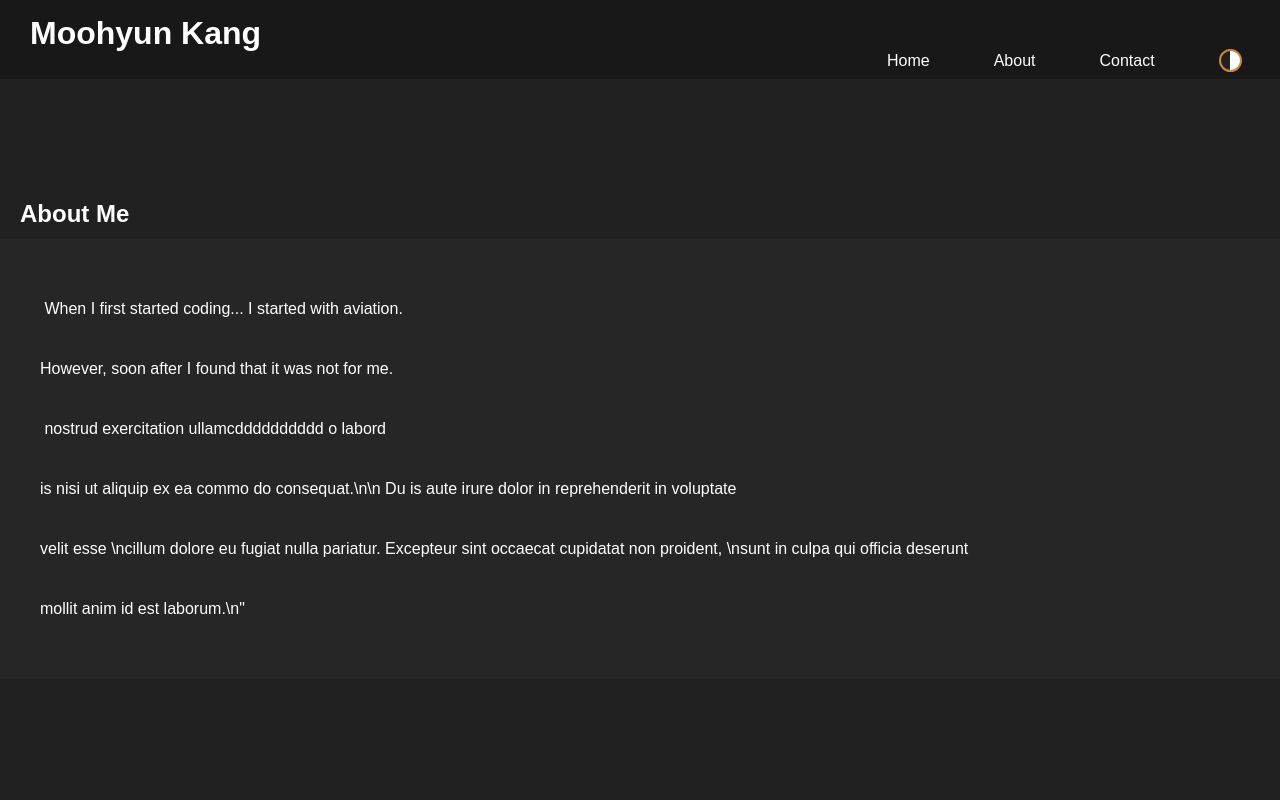
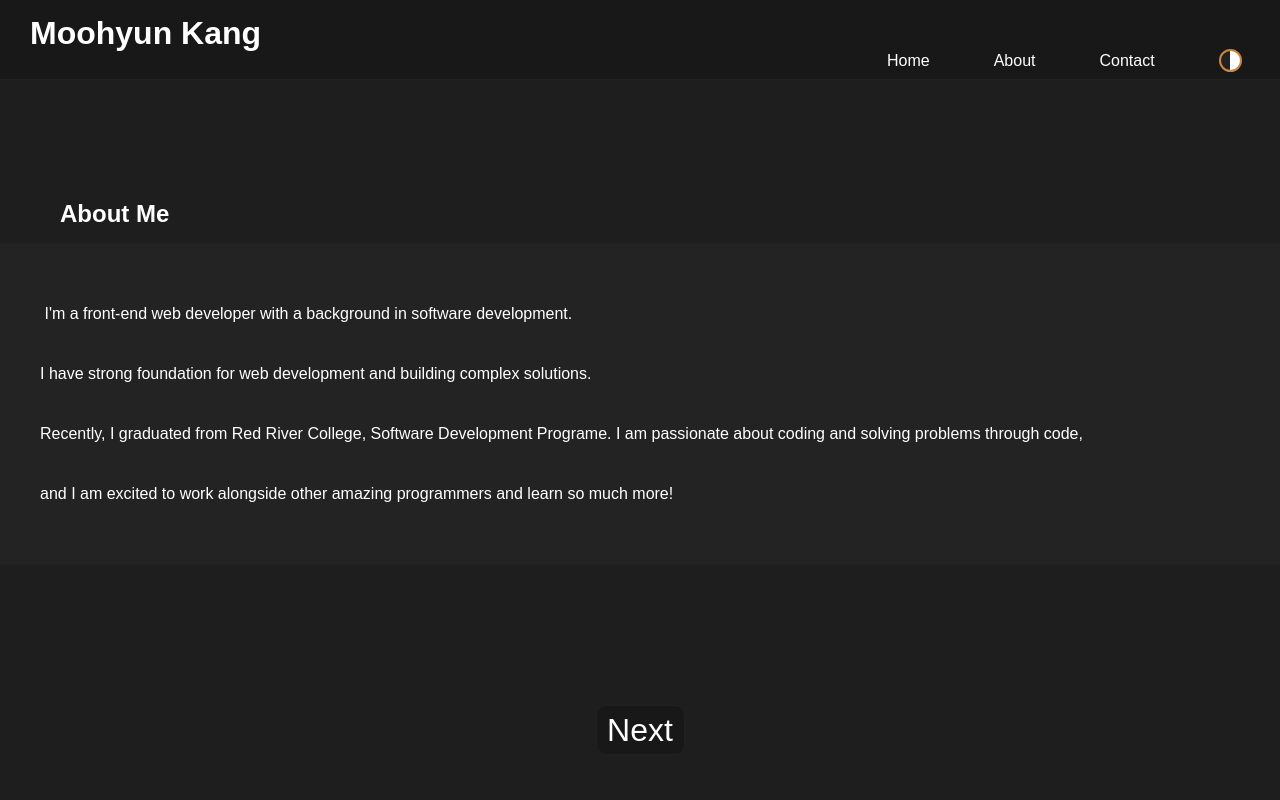
Before and after one commit to grandorca/my-portfolio, a React (Create React App) app: page /about in a window 1280 px wide. Shown: the top 800 px of the page. Built offline with nearby package versions, Linux system fonts and the light colour scheme.

Commit message:
minor change

```diff
--- a/src/components/About.jsx
+++ b/src/components/About.jsx
@@ -6,19 +6,13 @@ const About = (props) => {
       <h2>About Me</h2>
       <div className="back-div">
         <p>
-          &nbsp;When I first started coding... I started with aviation.
-          <br></br>
-          However, soon after I found that it was not for me.
-          <br></br>
-          &nbsp;nostrud exercitation ullamcdddddddddd o labord
-          <br></br>
-          is nisi ut aliquip ex ea commo do consequat.\n\n Du is aute irure
-          dolor in reprehenderit in voluptate
-          <br></br>
-          velit esse \ncillum dolore eu fugiat nulla pariatur. Excepteur sint
-          occaecat cupidatat non proident, \nsunt in culpa qui officia deserunt
-          <br></br>
-          mollit anim id est laborum.\n"
+          &nbsp;I'm a front-end web developer with a background in software
+          development. <br></br>I have strong foundation for web development and
+          building complex solutions.
+          <br></br>Recently, I graduated from Red River College, Software
+          Development Programe. I am passionate about coding and solving
+          problems through code, and I am excited to work alongside other
+          amazing programmers and learn so much more!
         </p>
       </div>
 
--- a/src/components/Contact.jsx
+++ b/src/components/Contact.jsx
@@ -1,36 +1,41 @@
-import { useEffect,useState } from "react";
+import { useEffect, useState } from "react";
 
 const Contact = (props) => {
-
+  //change-theme-icon
   const [icon, setIcon] = useState("");
-  useEffect(()=>{
-    if (props.theme==="light"){
+  useEffect(() => {
+    if (props.theme === "light") {
       setIcon("");
-    }else{
+    } else {
       setIcon("s");
     }
-  })
+  }, [props.theme]);
+
   return (
     <div className="main" id="contact">
       <h2>Contact Info</h2>
       <div className="back-div" id="first-back-div">
-        <p><i class='bx bx-current-location' ></i>Location: Winnipeg, MB Canada</p>
+        <p>
+          <i className="bx bx-current-location"></i>Location: Winnipeg, MB
+          Canada
+        </p>
       </div>
       <div className="back-div" id="second-back-div">
         <p>
-          <i class={`bx bx${icon}-envelope`}></i> Email: moohka@hotmail.com
+          <i className={`bx bx${icon}-envelope`}></i> Email:
+          <a href="mailto:moohka@hotmail.com">moohka@hotmail.com </a>
         </p>
       </div>
       <div className="back-div" id="third-back=div">
         <p>
-          <i class={`bx bx${icon}-phone`}></i>Phone: 204-***-****
+          <i className={`bx bx${icon}-phone`}></i>Phone: 204-***-****
         </p>
       </div>
       <div className="back-div" id="last-back-div">
         <p>
-          <i class="bx bxl-github"></i>
+          <i className="bx bxl-github"></i>
           GitHub:
-          <a href="http://github.com/moohka" target="_blank">
+          <a href="http://github.com/moohka" target="_blank" rel="noreferrer">
             moohka
           </a>
         </p>
--- a/src/styles/index.css
+++ b/src/styles/index.css
@@ -8,7 +8,10 @@
 }
 
 :root {
-  --theme-background: #212121;
+  --theme-background: #1e1e1e;
+  --theme-back-div: #232323;
+  --theme-front-div: #1a1a1a;
+  --theme-back-div-width: auto;
   --theme-color: #181818;
   --theme-color-plus: #111111;
   --theme-less-color: #c8c8c8;
@@ -18,14 +21,13 @@
   --theme-border-color: #212121;
   --theme-border-radius: 10px;
   --theme-switch: right;
-  --theme-back-div: #262626;
-  --theme-back-div-width: auto;
-  --theme-front-div: #1a1a1a;
+  --theme-scrollbar: #3d3d3d;
   --display-dropdown: none;
 }
 
 body {
   background-color: var(--theme-background);
+  -webkit-font-smoothing: antialiased;
 }
 
 body::-webkit-scrollbar {
@@ -37,8 +39,8 @@ body::-webkit-scrollbar-track {
 }
 
 body::-webkit-scrollbar-thumb {
-  background: #3d3d3d;
-  border-radius: 10px;
+  background: var(--theme-scrollbar);
+  border-radius: var(--theme-border-radius);
   border: 0.1px solid var(--theme-color);
 }
 
@@ -416,6 +418,9 @@ header {
 
 .back-sub-div {
   text-align: left;
+  min-width: -webkit-max-content;
+  min-width: -moz-max-content;
+  min-width: max-content;
 }
 
 .back-sub-div li {
@@ -436,7 +441,6 @@ header {
   padding-left: 90px;
 }
 
-/*<visuals>*/
 .image-div {
   display: -webkit-box;
   display: -ms-flexbox;
@@ -445,20 +449,32 @@ header {
       -ms-flex-align: left;
           align-items: left;
   margin-left: 12%;
+  opacity: 0;
+  -webkit-transition: opacity 1.5s ease-out;
+  transition: opacity 1.5s ease-out;
+}
+
+.image-div.show {
+  opacity: 1;
 }
 
 img {
   position: relative;
-  -webkit-transition: opacity 2s ease-out;
-  transition: opacity 2s ease-out;
   width: 25vw;
   min-width: 100px;
   height: auto;
-  opacity: 0;
   border-radius: var(--theme-border-radius);
 }
 
-img.show {
+.image-container {
+  position: relative;
+}
+
+.image-container:hover img {
+  opacity: 0.6;
+}
+
+.image-container:hover .citation {
   opacity: 1;
 }
 
@@ -470,25 +486,48 @@ img.show {
       -ms-flex-pack: end;
           justify-content: flex-end;
   margin-right: 7%;
+  opacity: 0;
+  -webkit-transition: opacity 1.5s ease-out;
+  transition: opacity 1.5s ease-out;
+}
+
+.video-div.show {
+  opacity: 1;
 }
 
 video {
   width: 50vw;
   height: auto;
   border-radius: var(--theme-border-radius);
-  -webkit-transition: opacity 2s ease-out;
-  transition: opacity 2s ease-out;
-  opacity: 0;
 }
 
-video.show {
+.video-container {
+  position: relative;
+}
+
+.video-container:hover video {
+  opacity: 0.6;
+}
+
+.video-container:hover .citation {
   opacity: 1;
+}
+
+.citation {
+  opacity: 0;
+  font-size: small;
+  position: absolute;
+  color: peru;
+  top: 50%;
+  left: 50%;
+  -webkit-transform: translate(-50%, -50%);
+          transform: translate(-50%, -50%);
 }
 
 .visual-text {
   width: 30vw;
   margin: auto;
-  font-size: 18px;
+  font-size: medium;
 }
 
 .visual-text#right-side {
@@ -501,30 +540,27 @@ video.show {
   margin-right: 5vw;
 }
 
-.visual-text .ciation {
-  visibility: hidden;
-}
-
-/*</visuals>*/
 /*</Home>*/
 /*<About>*/
 #about h2 {
-  margin-bottom: 10px;
   text-align: left;
-  margin: 0 20px;
+  margin: 0 60px;
+  margin-bottom: 15px;
 }
 
 #about .back-div {
   text-align: left;
   padding: 5vh;
-  margin-top: 10px;
   background-color: var(--theme-back-div);
   border-top: 1px solid var(--theme-border-color);
   border-bottom: 1px solid var(--theme-border-color);
+  margin-top: 10px;
 }
 
 #about p {
+  padding-right: 10vw;
   line-height: 60px;
+  text-align: left;
 }
 
 /*</About>*/
@@ -561,6 +597,9 @@ video.show {
 
 #contact #second-back-div {
   background-color: var(--theme-background);
+  width: auto;
+  position: relative;
+  display: inline-block;
 }
 
 #contact #last-back-div {
@@ -644,6 +683,7 @@ video.show {
 
 /*dark*/
 .next-button.dark {
+  background-color: var(--theme-color);
   display: inline-block;
   width: 89px;
   height: 50px;
--- a/src/styles/index.scss
+++ b/src/styles/index.scss
@@ -6,7 +6,10 @@
   color: var(--theme-font);
 }
 :root {
-  --theme-background: #212121;
+  --theme-background: #1e1e1e;
+  --theme-back-div: #232323;
+  --theme-front-div: #1a1a1a;
+  --theme-back-div-width: auto;
   --theme-color: #181818;
   --theme-color-plus: #111111;
   --theme-less-color: #c8c8c8;
@@ -16,26 +19,26 @@
   --theme-border-color: #212121;
   --theme-border-radius: 10px;
   --theme-switch: right;
-  --theme-back-div: #262626;
-  --theme-back-div-width: auto;
-  --theme-front-div: #1a1a1a;
+  --theme-scrollbar: #3d3d3d;
 
   --display-dropdown: none;
 }
 body {
   background-color: var(--theme-background);
-}
-body::-webkit-scrollbar {
+  -webkit-font-smoothing: antialiased;
+  &::-webkit-scrollbar {
     width: 0.6rem;
   }
-body::-webkit-scrollbar-track {
+  &::-webkit-scrollbar-track {
     background: var(--theme-color);
   }
-body::-webkit-scrollbar-thumb {
-  background: #3d3d3d;
-  border-radius: 10px;
+  &::-webkit-scrollbar-thumb {
+    background: var(--theme-scrollbar);
+    border-radius: var(--theme-border-radius);
     border: 0.1px solid var(--theme-color);
   }
+}
+
 a {
   color: currentColor;
   text-decoration: none;
@@ -283,7 +286,7 @@ header {
 #intro {
   margin-top: 2rem;
 }
-//skill-set
+//skill-sets
 #home .back-div {
   display: flex;
   justify-content: center;
@@ -297,6 +300,7 @@ header {
 }
 .back-sub-div {
   text-align: left;
+  min-width: max-content;
 }
 .back-sub-div li {
   transition: all 0.5s ease-out;
@@ -310,73 +314,101 @@ header {
 #program-lang {
   padding-left: 90px;
 }
-/*<visuals>*/
+//visuals
 .image-div {
   display: flex;
   align-items: left;
   margin-left: 12%;
+  opacity: 0;
+  &.show {
+    opacity: 1;
+  }
+  transition: opacity 1.5s ease-out;
 }
 img {
   position: relative;
-  transition: opacity 2s ease-out;
   width: 25vw;
   min-width: 100px;
   height: auto;
-  opacity: 0;
   border-radius: var(--theme-border-radius);
 }
-img.show {
+.image-container {
+  position: relative;
+  &:hover img {
+    opacity: 0.6;
+  }
+  &:hover .citation {
     opacity: 1;
+  }
 }
 .video-div {
   display: flex;
   justify-content: flex-end;
   margin-right: 7%;
+  opacity: 0;
+  transition: opacity 1.5s ease-out;
+  &.show {
+    opacity: 1;
+  }
 }
 video {
   width: 50vw;
   height: auto;
   border-radius: var(--theme-border-radius);
-  transition: opacity 2s ease-out;
+}
+.video-container {
+  position: relative;
+  &:hover video {
+    opacity: 0.6;
+  }
+  &:hover .citation {
+    opacity: 1;
+  }
+}
+.citation {
   opacity: 0;
-}
-video.show {
-  opacity: 1;
+  font-size: small;
+  position: absolute;
+  color: peru;
+  top: 50%;
+  left: 50%;
+  transform: translate(-50%, -50%);
 }
 .visual-text {
   width: 30vw;
   margin: auto;
-  font-size: 18px;
-}
-.visual-text#right-side {
+  font-size: medium;
+
+  &#right-side {
     text-align: left;
     margin-left: 5vw;
   }
-.visual-text#left-side {
+  &#left-side {
     text-align: right;
     margin-right: 5vw;
   }
-.visual-text .ciation {
-  visibility: hidden;
 }
-/*</visuals>*/
 /*</Home>*/
 /*<About>*/
-#about h2 {
-  margin-bottom: 10px;
+#about {
+  & h2 {
     text-align: left;
-  margin: 0 20px;
+    margin: 0 60px;
+    margin-bottom: 15px;
   }
-#about .back-div {
+  & .back-div {
     text-align: left;
     padding: 5vh;
-  margin-top: 10px;
     background-color: var(--theme-back-div);
     border-top: 1px solid var(--theme-border-color);
     border-bottom: 1px solid var(--theme-border-color);
+    margin-top: 10px;
   }
-#about p {
+  & p {
+    padding-right: 10vw;
     line-height: 60px;
+    text-align: left;
+  }
 }
 /*</About>*/
 /*<Contact>*/
@@ -396,23 +428,26 @@ video.show {
     width: var(--theme-back-div-width);
     text-align: center;
     margin: auto;
-    padding-top:15px;
-    padding-bottom:15px;
+    padding-top: 15px;
+    padding-bottom: 15px;
     background-color: var(--theme-back-div);
   }
   & #first-back-div {
     border-top: 1px solid var(--theme-border-color);
   }
-  & #second-back-div{
+  & #second-back-div {
     background-color: var(--theme-background);
+    width: auto;
+    position: relative;
+    display: inline-block;
   }
   & #last-back-div {
     background-color: var(--theme-background);
   }
-  & i{
+  & i {
     transform: translateY(3px);
     font-size: large;
-    margin-right:5px;
+    margin-right: 5px;
   }
   & #thanks {
     margin-top: 21vh;
@@ -471,6 +506,7 @@ video.show {
 }
 /*dark*/
 .next-button.dark {
+  background-color: var(--theme-color);
   display: inline-block;
   width: 89px;
   height: 50px;
```
Also changed, not shown: src/components/App.jsx (+24 -15 lines), src/components/Home.jsx (+12 -15 lines), 1 other file (tests, documents, lock files or other folders). Lines whose indentation alone changed are shown as unchanged.
